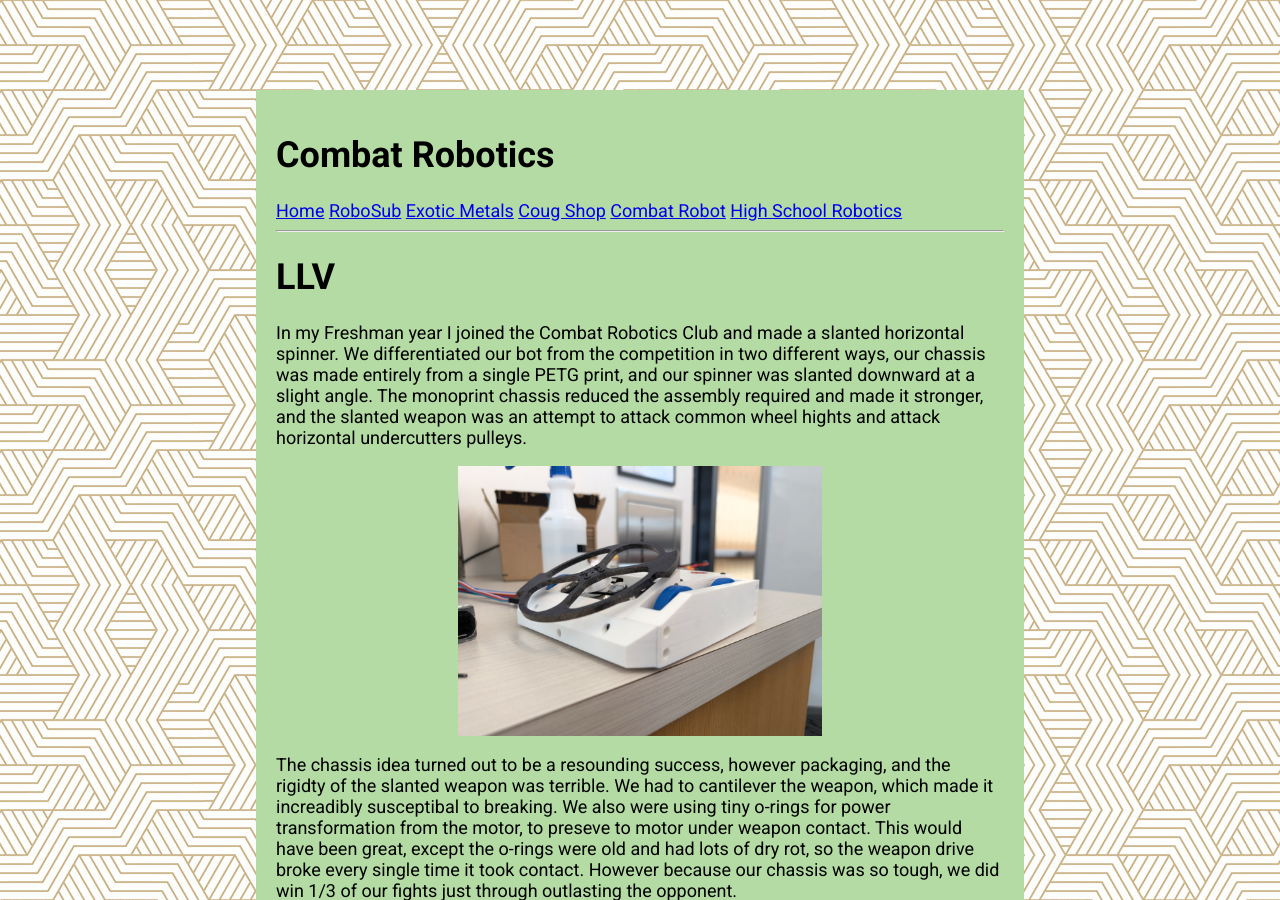
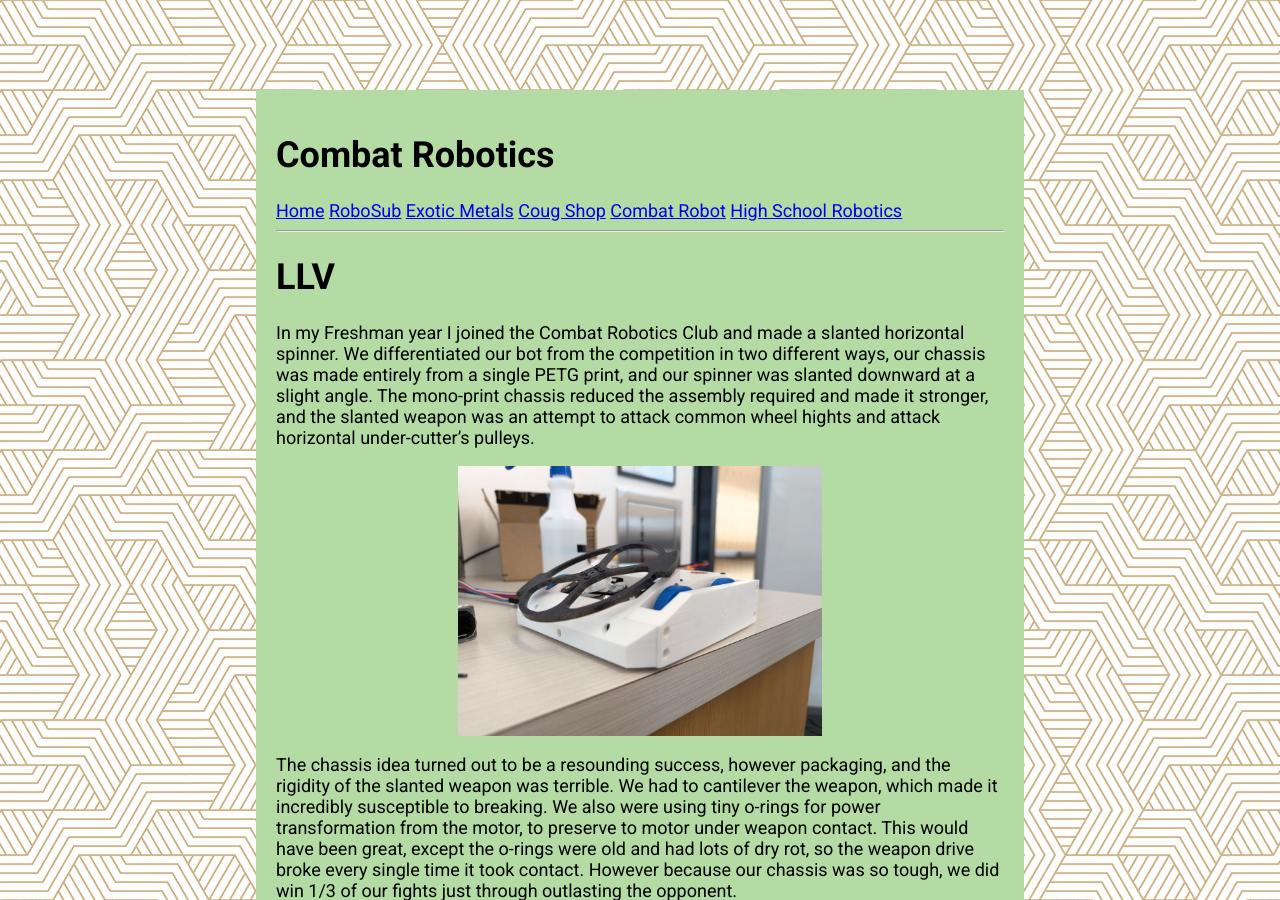
Before and after one commit to Brady-Hogg/Portfolio, a Jekyll site: the page built from crimson.md, in a window 1280 px wide and 900 px high. Built offline with Jekyll 4.4.1, drawn with Linux system fonts in a browser that asks for light colours; some of the changed text lies outside the part shown.

Commit message:
Spell Check

```diff
--- a/crimson.md
+++ b/crimson.md
@@ -4,23 +4,23 @@ layout: main
 permalink: /crimson
 ---
 # LLV
-In my Freshman year I joined the Combat Robotics Club and made a slanted horizontal spinner. We differentiated our bot from the competition in two different ways, our chassis was made entirely from a single PETG print, and our spinner was slanted downward at a slight angle. The monoprint chassis reduced the assembly required and made it stronger, and the slanted weapon was an attempt to attack common wheel hights and attack horizontal undercutters pulleys.
+In my Freshman year I joined the Combat Robotics Club and made a slanted horizontal spinner. We differentiated our bot from the competition in two different ways, our chassis was made entirely from a single PETG print, and our spinner was slanted downward at a slight angle. The mono-print chassis reduced the assembly required and made it stronger, and the slanted weapon was an attempt to attack common wheel hights and attack horizontal under-cutter's pulleys.
   <div>
     <img src="/photos/LLVIRL.png" alt="LLVIRL" style="width: 50%">
   </div>
 
 
-The chassis idea turned out to be a resounding success, however packaging, and the rigidty of the slanted weapon was terrible. We had to cantilever the weapon, which made it increadibly susceptibal to breaking. We also were using tiny o-rings for power transformation from the motor, to preseve to motor under weapon contact. This would have been great, except the o-rings were old and had lots of dry rot, so the weapon drive broke every single time it took contact. However because our chassis was so tough, we did win 1/3 of our fights just through outlasting the opponent.
+The chassis idea turned out to be a resounding success, however packaging, and the rigidity of the slanted weapon was terrible. We had to cantilever the weapon, which made it incredibly susceptible to breaking. We also were using tiny o-rings for power transformation from the motor, to preserve to motor under weapon contact. This would have been great, except the o-rings were old and had lots of dry rot, so the weapon drive broke every single time it took contact. However because our chassis was so tough, we did win 1/3 of our fights just through outlasting the opponent.
 
 Here is the video of our one win:
 
 <iframe width="560" height="350" src="https://www.youtube.com/embed/fQ18DZpSaXQ?si=J0OqgZwj4ZktGJP8&amp;start=3540" title="YouTube video player" frameborder="0" allow="accelerometer; autoplay; clipboard-write; encrypted-media; gyroscope; picture-in-picture; web-share" referrerpolicy="strict-origin-when-cross-origin" allowfullscreen></iframe>
 
-As you can see, mistakes were made. This actually wasn't discouraging at all and I had a ton of fun. If I were do make a V2 of LLV, I would add a shroud over the weapon to support it at both ends, providing better stability or just ditch the angled format all together for a more traditional undercutter.
+As you can see, mistakes were made. This actually wasn't discouraging at all and I had a ton of fun. If I were do make a V2 of LLV, I would add a shroud over the weapon to support it at both ends, providing better stability or just ditch the angled format all together for a more traditional under-cutter.
 
-The part I spent the most time on was the weapon disc design. It is made with laser cut 1/8" thick AR 500 and the entire goal was to get as low of a mass/moment ratio as possible, while still having a decent spin up time. Here is the disc and the chart generated via an [online caluclator](http://runamok.tech/RunAmok/spincalc.html):
+The part I spent the most time on was the weapon disc design. It is made with laser cut 1/8" thick AR 500 and the entire goal was to get as low of a mass/moment ratio as possible, while still having a decent spin up time. Here is the disc and the chart generated via an [online calculator](http://runamok.tech/RunAmok/spincalc.html):
 <div style="display: flex; gap: 10px;">
   <img src="/photos/WeaponDisk.png" alt="WeaponDisk" style="width: 300px;">
   <img src="/photos/Spinup.png" alt="Spinup" style="width: 300px;">
 </div>
-The other time consuming part was the weapon packaging, the motor we wanted barely fit inside the chassis, this means I had to push the weapon mounting up, which meant I had to make a tiny bearing stack, which I was only able to make work by making a custom lathe pully, which required a custom groove, which I had to grind a custom lathe tool for. I'd say it was worth it but it expolded anyway.
+The other time consuming part was the weapon packaging, the motor we wanted barely fit inside the chassis, this means I had to push the weapon mounting up, which meant I had to make a tiny bearing stack, which I was only able to make work by making a custom lathe pulley, which required a custom groove, which I had to grind a custom lathe tool for. I'd say it was worth it but it exploded anyway.
```
